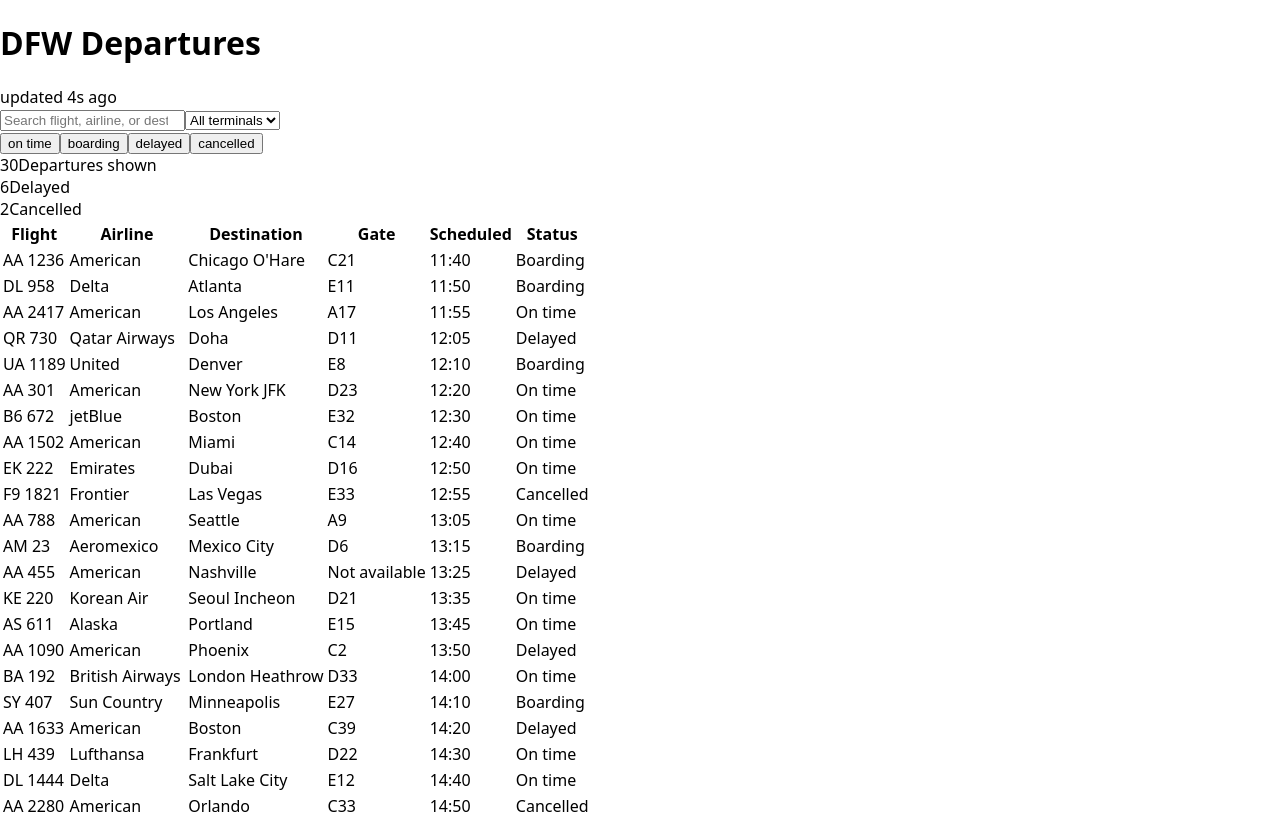
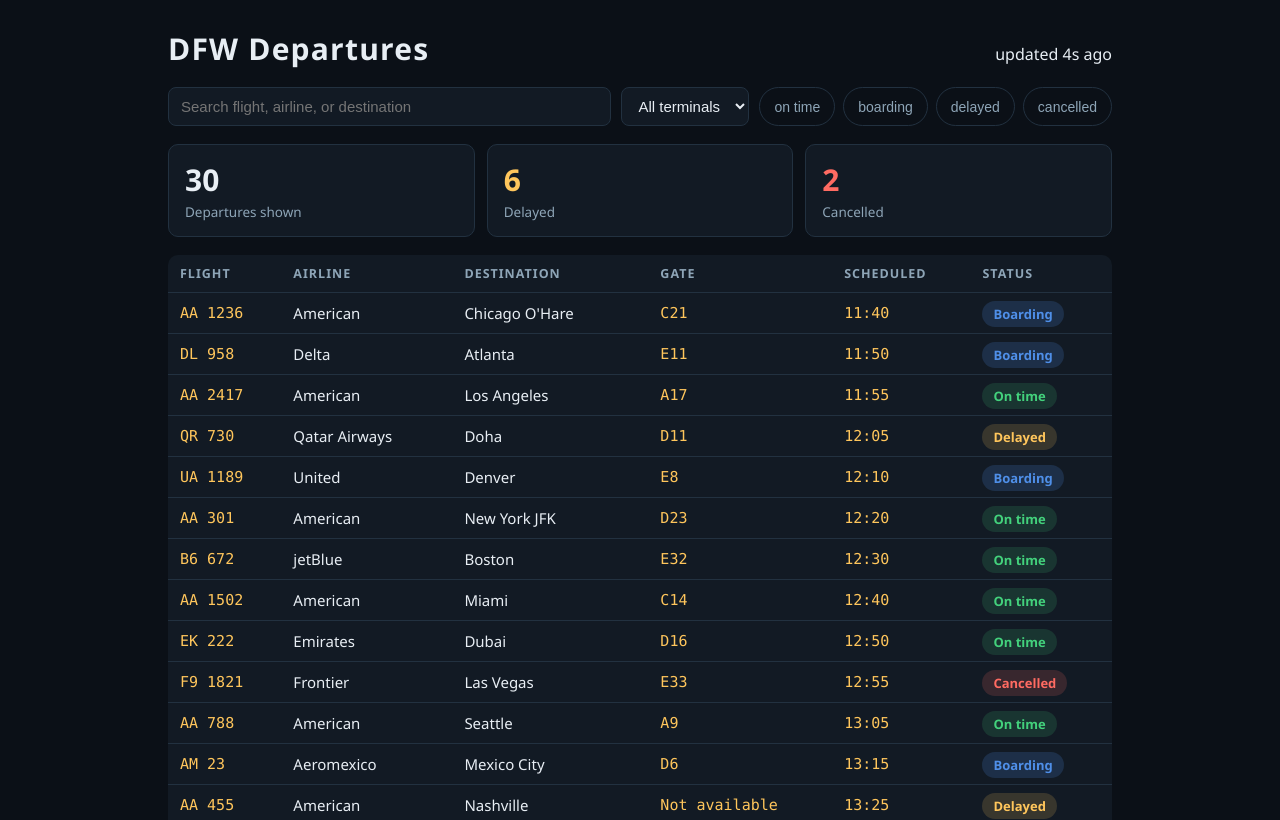
Before and after one commit to swz22/flight-board, a React (Vite) app: page / in a window 1280 px wide. Shown: the top 820 px of the page. Built offline with nearby package versions, Linux system fonts and the light colour scheme.

Commit message:
style: dark theme with status pills and cards

```diff
--- a/src/App.css
+++ b/src/App.css
@@ -1,184 +1,175 @@
-.counter {
+:root {
+  --bg: #0b1017;
+  --panel: #121a24;
+  --line: #223140;
+  --text: #e8eef4;
+  --dim: #8ea5b7;
+  --amber: #ffc65c;
+  --green: #43d17c;
+  --blue: #4f8fe8;
+  --red: #ff6b62;
+}
+body {
+  background: var(--bg);
+  color: var(--text);
+  font-family: "Segoe UI", system-ui, sans-serif;
+}
+.app {
+  max-width: 980px;
+  margin: 0 auto;
+  padding: 28px 18px 80px;
+}
+.masthead {
+  display: flex;
+  align-items: baseline;
+  justify-content: space-between;
+  gap: 12px;
+}
+h1 {
+  font-size: 30px;
+  letter-spacing: 0.04em;
+  margin: 0 0 18px;
+}
+.updated {
+  color: var(--text);
   font-size: 16px;
-  padding: 5px 10px;
-  border-radius: 5px;
-  color: var(--accent);
-  background: var(--accent-bg);
-  border: 2px solid transparent;
-  transition: border-color 0.3s;
-  margin-bottom: 24px;
+}
 
-  &:hover {
-    border-color: var(--accent-border);
+.filters {
+  display: flex;
+  flex-wrap: wrap;
+  gap: 10px;
+  margin-bottom: 18px;
+}
+.search,
+.terminal {
+  background: var(--panel);
+  color: var(--text);
+  border: 1px solid var(--line);
+  border-radius: 8px;
+  padding: 9px 12px;
+  font-size: 15px;
+}
+.search {
+  flex: 1;
+  min-width: 220px;
+}
+.chips {
+  display: flex;
+  gap: 8px;
+  flex-wrap: wrap;
+}
+.chip {
+  background: none;
+  color: var(--dim);
+  border: 1px solid var(--line);
+  border-radius: 999px;
+  padding: 7px 14px;
+  font-size: 14px;
+  cursor: pointer;
+}
+.chip-on {
+  background: var(--blue);
+  border-color: var(--blue);
+  color: #fff;
+}
+
+.cards {
+  display: grid;
+  grid-template-columns: repeat(3, 1fr);
+  gap: 12px;
+  margin-bottom: 18px;
+}
+.card {
+  background: var(--panel);
+  border: 1px solid var(--line);
+  border-radius: 10px;
+  padding: 14px 16px;
+}
+.card-value {
+  display: block;
+  font-size: 30px;
+  font-weight: 700;
+  font-variant-numeric: tabular-nums;
+}
+.card-label {
+  color: var(--dim);
+  font-size: 13.5px;
+}
+.card-delayed .card-value {
+  color: var(--amber);
+}
+.card-cancelled .card-value {
+  color: var(--red);
+}
+
+.board {
+  width: 100%;
+  border-collapse: collapse;
+  background: var(--panel);
+  border-radius: 10px;
+  overflow: hidden;
+}
+.board th {
+  text-align: left;
+  font-size: 12.5px;
+  letter-spacing: 0.08em;
+  text-transform: uppercase;
+  color: var(--dim);
+  padding: 10px 12px;
+  border-bottom: 1px solid var(--line);
+}
+.board td {
+  padding: 10px 12px;
+  border-bottom: 1px solid var(--line);
+  font-size: 15px;
+}
+.board tr:last-child td {
+  border-bottom: none;
+}
+.mono {
+  font-family: "Cascadia Mono", Consolas, monospace;
+  color: var(--amber);
+}
+
+.pill {
+  border-radius: 999px;
+  padding: 4px 11px;
+  font-size: 13px;
+  font-weight: 600;
+  white-space: nowrap;
+}
+.pill-on-time {
+  background: #43d17c26;
+  color: var(--green);
+}
+.pill-boarding {
+  background: #4f8fe82e;
+  color: var(--blue);
+}
+.pill-delayed {
+  background: #ffc65c29;
+  color: var(--amber);
+}
+.pill-cancelled {
+  background: #ff6b6229;
+  color: var(--red);
+}
+
+.status-msg {
+  color: var(--dim);
+  padding: 24px 4px;
+}
+.status-msg.error {
+  color: var(--red);
+}
+
+@media (max-width: 640px) {
+  .cards {
+    grid-template-columns: 1fr;
   }
-  &:focus-visible {
-    outline: 2px solid var(--accent);
-    outline-offset: 2px;
+  .board th:nth-child(2),
+  .board td:nth-child(2) {
+    display: none;
   }
 }
-
-.hero {
-  position: relative;
-
-  .base,
-  .framework,
-  .vite {
-    inset-inline: 0;
-    margin: 0 auto;
-  }
-
-  .base {
-    width: 170px;
-    position: relative;
-    z-index: 0;
-  }
-
-  .framework,
-  .vite {
-    position: absolute;
-  }
-
-  .framework {
-    z-index: 1;
-    top: 34px;
-    height: 28px;
-    transform: perspective(2000px) rotateZ(300deg) rotateX(44deg) rotateY(39deg)
-      scale(1.4);
-  }
-
-  .vite {
-    z-index: 0;
-    top: 107px;
-    height: 26px;
-    width: auto;
-    transform: perspective(2000px) rotateZ(300deg) rotateX(40deg) rotateY(39deg)
-      scale(0.8);
-  }
-}
-
-#center {
-  display: flex;
-  flex-direction: column;
-  gap: 25px;
-  place-content: center;
-  place-items: center;
-  flex-grow: 1;
-
-  @media (max-width: 1024px) {
-    padding: 32px 20px 24px;
-    gap: 18px;
-  }
-}
-
-#next-steps {
-  display: flex;
-  border-top: 1px solid var(--border);
-  text-align: left;
-
-  & > div {
-    flex: 1 1 0;
-    padding: 32px;
-    @media (max-width: 1024px) {
-      padding: 24px 20px;
-    }
-  }
-
-  .icon {
-    margin-bottom: 16px;
-    width: 22px;
-    height: 22px;
-  }
-
-  @media (max-width: 1024px) {
-    flex-direction: column;
-    text-align: center;
-  }
-}
-
-#docs {
-  border-right: 1px solid var(--border);
-
-  @media (max-width: 1024px) {
-    border-right: none;
-    border-bottom: 1px solid var(--border);
-  }
-}
-
-#next-steps ul {
-  list-style: none;
-  padding: 0;
-  display: flex;
-  gap: 8px;
-  margin: 32px 0 0;
-
-  .logo {
-    height: 18px;
-  }
-
-  a {
-    color: var(--text-h);
-    font-size: 16px;
-    border-radius: 6px;
-    background: var(--social-bg);
-    display: flex;
-    padding: 6px 12px;
-    align-items: center;
-    gap: 8px;
-    text-decoration: none;
-    transition: box-shadow 0.3s;
-
-    &:hover {
-      box-shadow: var(--shadow);
-    }
-    .button-icon {
-      height: 18px;
-      width: 18px;
-    }
-  }
-
-  @media (max-width: 1024px) {
-    margin-top: 20px;
-    flex-wrap: wrap;
-    justify-content: center;
-
-    li {
-      flex: 1 1 calc(50% - 8px);
-    }
-
-    a {
-      width: 100%;
-      justify-content: center;
-      box-sizing: border-box;
-    }
-  }
-}
-
-#spacer {
-  height: 88px;
-  border-top: 1px solid var(--border);
-  @media (max-width: 1024px) {
-    height: 48px;
-  }
-}
-
-.ticks {
-  position: relative;
-  width: 100%;
-
-  &::before,
-  &::after {
-    content: '';
-    position: absolute;
-    top: -4.5px;
-    border: 5px solid transparent;
-  }
-
-  &::before {
-    left: 0;
-    border-left-color: var(--border);
-  }
-  &::after {
-    right: 0;
-    border-right-color: var(--border);
-  }
-}
--- a/src/App.jsx
+++ b/src/App.jsx
@@ -3,6 +3,7 @@
 import FilterBar from "./components/FilterBar";
 import SummaryCards from "./components/SummaryCards";
 import DeparturesBoard from "./components/DeparturesBoard";
+import "./App.css";
 
 const REFRESH_INTERVAL_MS = 10000;
 
```
